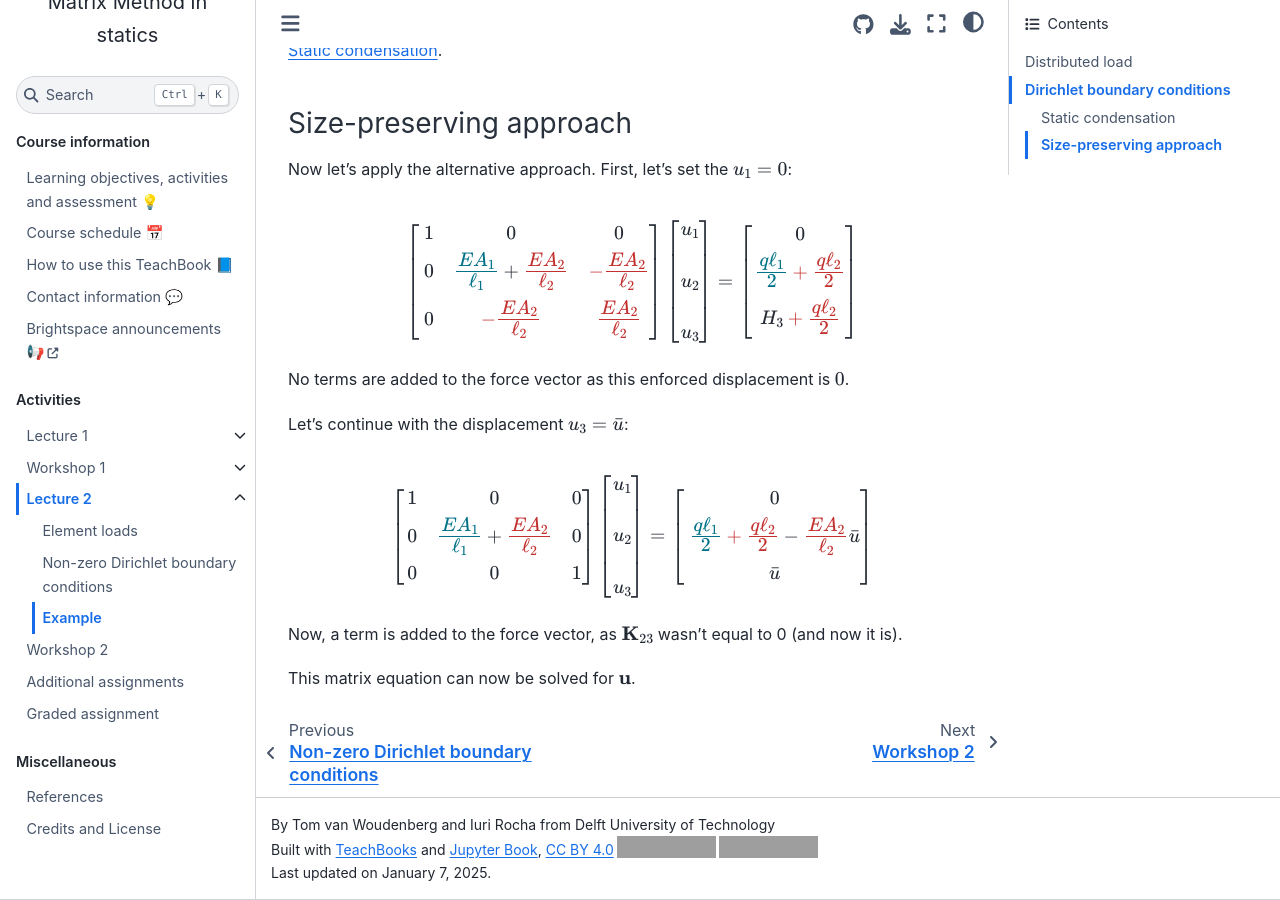
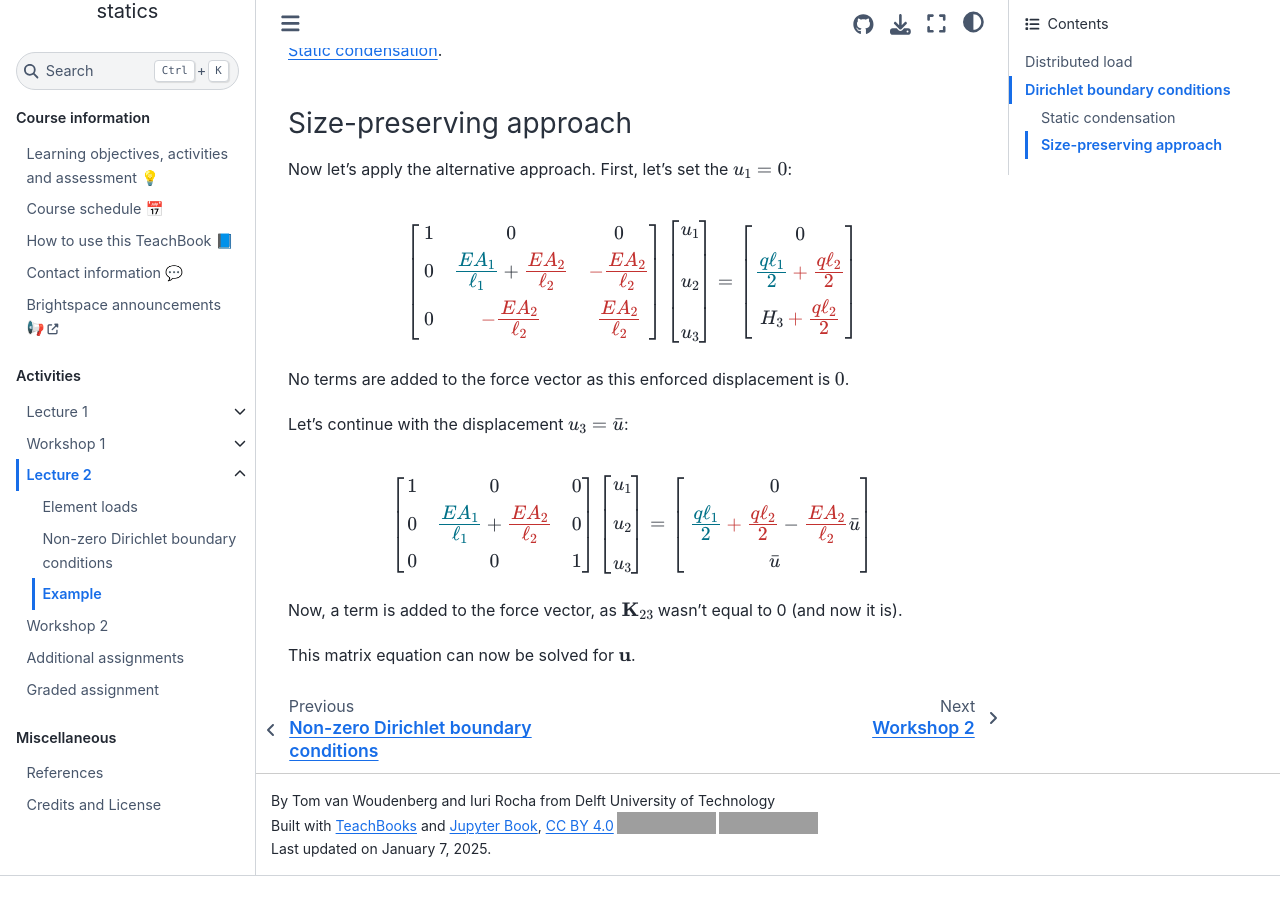
Before and after one commit to sophietenhoor/book, a Jupyter Book: the page built from book/lecture2/example.md, in a window 1280 px wide and 900 px high, scrolled down 2632 px. Built offline with Jupyter Book 1.0.4 settings and Sphinx 7.4.7 and the Sphinx Book theme 1.1.4, drawn with Linux system fonts in a browser that asks for light colours; comment, search, counter and statistics services are not loaded; after the commit the page ends 3508 px from its top, so only the background shows below that; grey boxes are pictures that could not be loaded.

Commit message:
Update example.md

```diff
--- a/book/lecture2/example.md
+++ b/book/lecture2/example.md
@@ -134,7 +134,7 @@ $$
 	0 & 0 & 1 \\
       \end{bmatrix}
       \begin{bmatrix}
-	u_1\\[12pt]u_2\\[12pt]u_3
+	u_1\\[6pt]u_2\\[6pt]u_3
       \end{bmatrix}
       =
       \begin{bmatrix}
```
